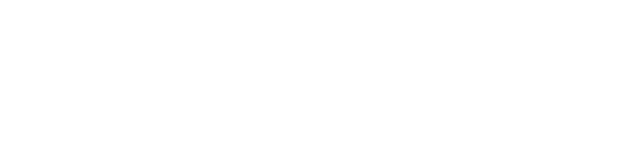
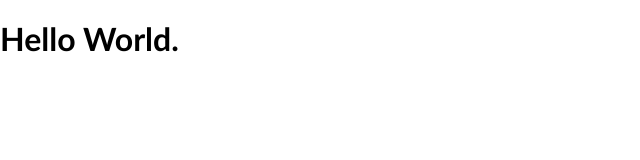
Before and after one commit to SpringerBrandon/thinkfulportfolio, a plain HTML site: page index.html in a window 1280 px wide. Shown: the whole page, without its empty margins (0-640 px from the left). Drawn offline with nearby package versions, Linux system fonts and the light colour scheme.

Commit message:
Test from repl.it

```diff
--- a/index.html
+++ b/index.html
@@ -3,7 +3,7 @@
   <head>
     <meta charset="utf-8">
     <meta name="viewport" content="width=device-width">
-    <title>repl.it</title>
+    <title>Title</title>
     <link
       href="https://cdnjs.cloudflare.com/ajax/libs/normalize/8.0.1/normalize.min.css"
       rel="stylesheet"
@@ -12,6 +12,7 @@
     <link href="style.css" rel="stylesheet" type="text/css" />
   </head>
   <body>
+    <h1>Hello World.</h1>
     <script src="script.js"></script>
   </body>
 </html>
--- a/style.css
+++ b/style.css
@@ -1,6 +1,5 @@
 * {
   box-sizing: border-box;
-  color: ivory;
   font-family: "american typewriter", calibri;
 }
 
```
